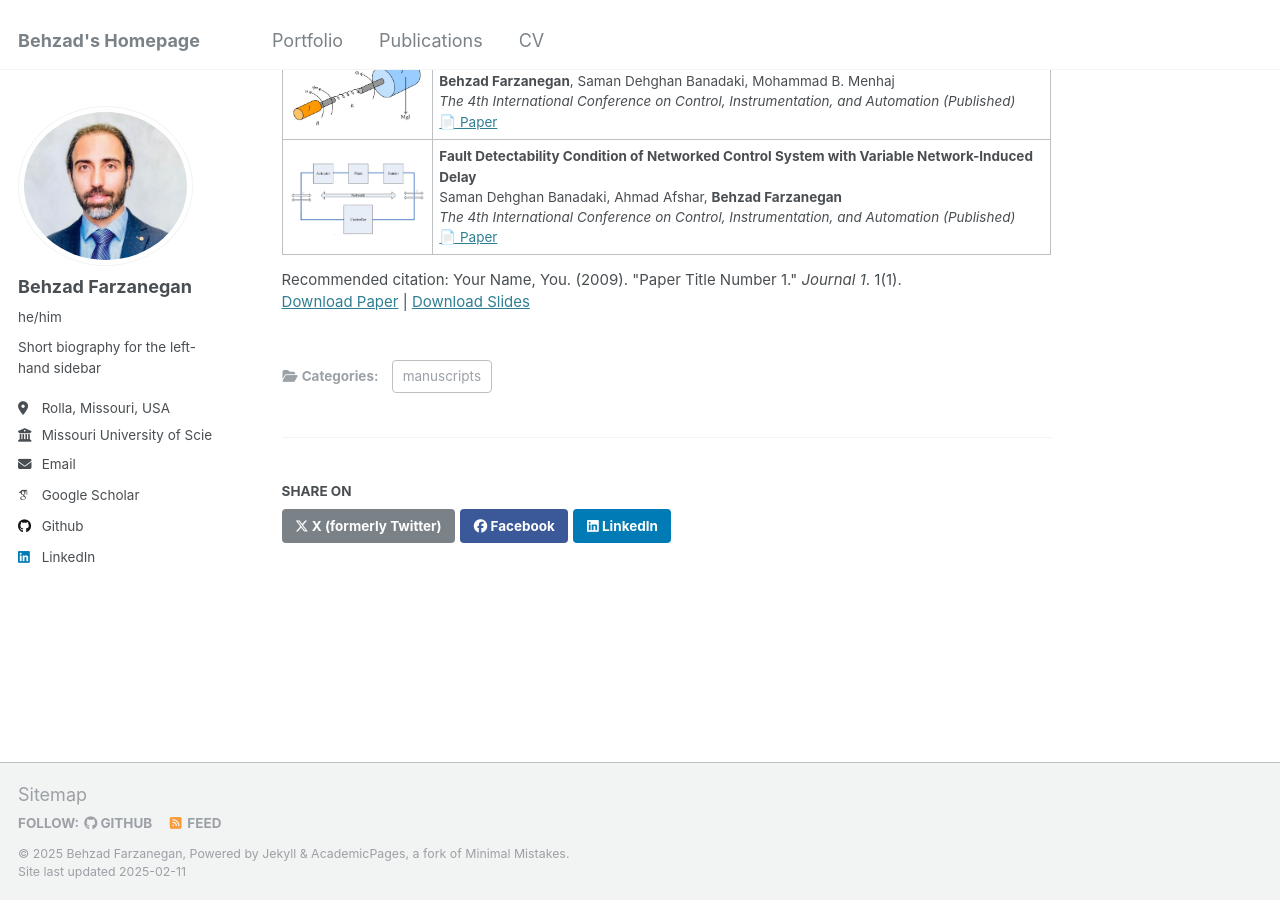
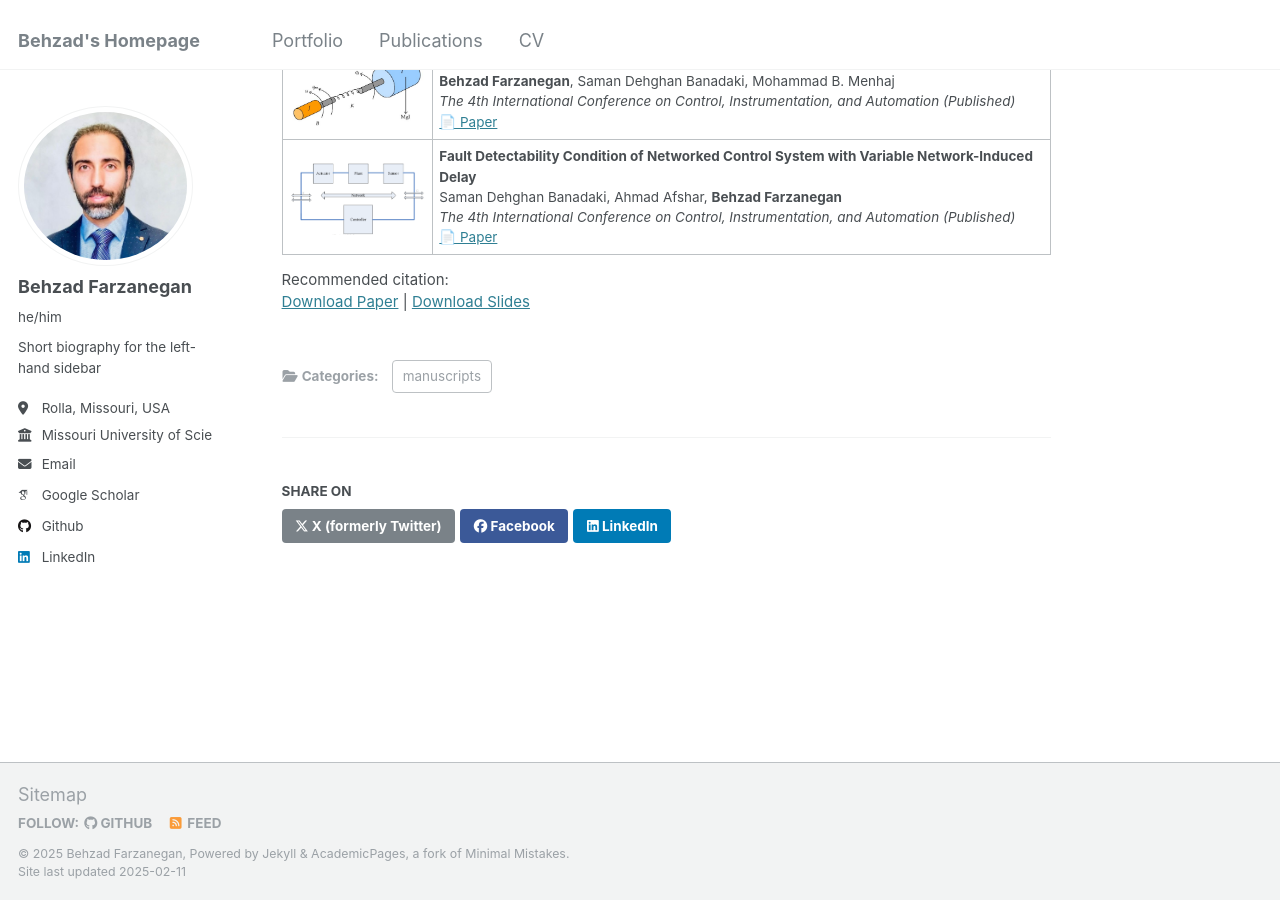
Before and after one commit to behzadfarzanegan/behzadfarzanegan.github.io, a Jekyll site: the page built from _publications/publications.md, in a window 1280 px wide and 900 px high, scrolled down 2655 px. Built offline with Jekyll 4.4.1, drawn with Linux system fonts in a browser that asks for light colours; some web fonts are replaced.

Commit message:
Update publications.md

```diff
--- a/_publications/publications.md
+++ b/_publications/publications.md
@@ -3,12 +3,12 @@
 collection: publications
 category: manuscripts
 permalink: /publication/2009-10-01-paper-title-number-1
-excerpt: 'This paper is about the number 1. The number 2 is left for future work.'
+excerpt: ''
 date: 2009-10-01
-venue: 'Journal 1'
-slidesurl: 'http://academicpages.github.io/files/slides1.pdf'
-paperurl: 'http://academicpages.github.io/files/paper1.pdf'
-citation: 'Your Name, You. (2009). &quot;Paper Title Number 1.&quot; <i>Journal 1</i>. 1(1).'
+venue: ''
+slidesurl: ''
+paperurl: ''
+citation: ''
 ---
 
 **Journal Papers**
```
